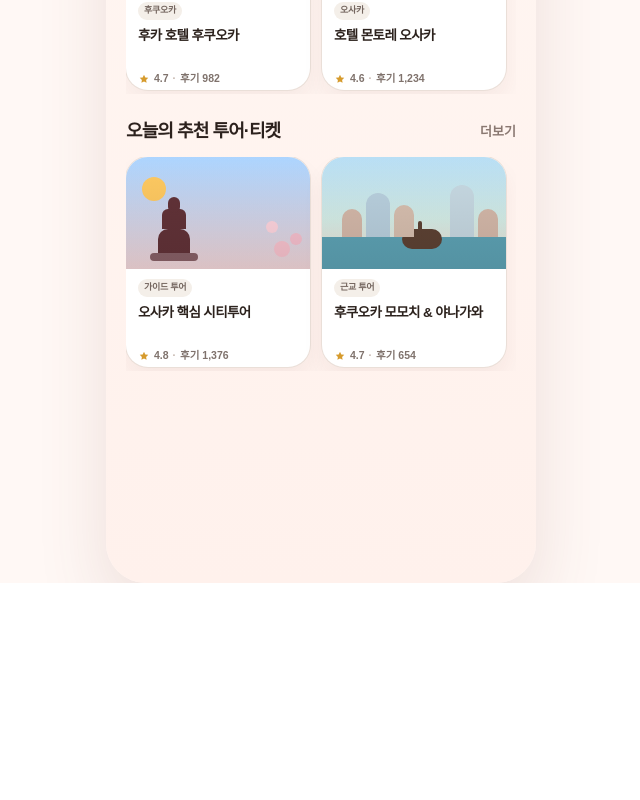
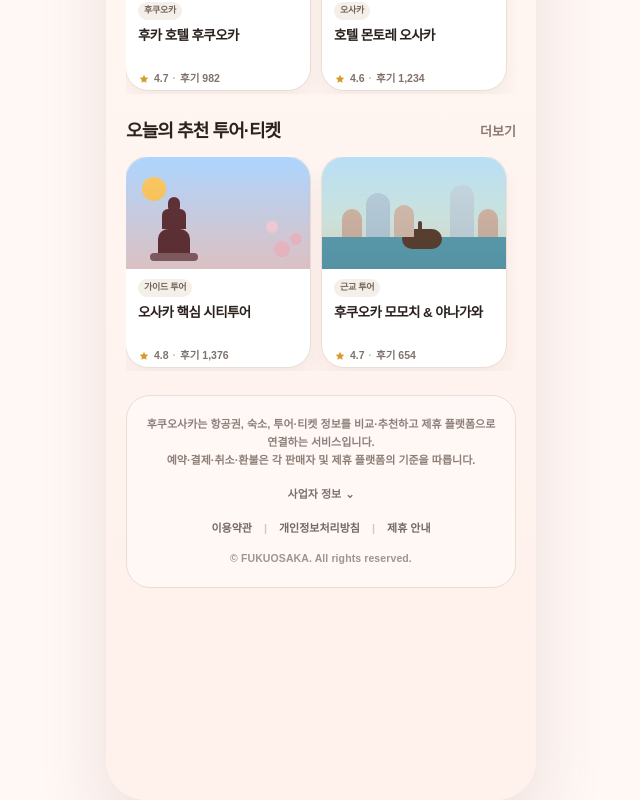
Before and after one commit to munani0918/fukuosaka, a Next.js app: page / in a window 1280 px wide. Shown: the part 1275-2075 px from the top of the page, without its empty margins (319-959 px from the left). Before the commit the page ends 1858 px from the top, so only its background shows below. Built offline with nearby package versions, Linux system fonts and the light colour scheme; no server answers.

Commit message:
Add Kakao login gated saves and policy pages

```diff
--- a/app/page.tsx
+++ b/app/page.tsx
@@ -4,6 +4,7 @@ import { BottomTabBar } from "@/src/components/home/BottomTabBar";
 import { BudgetSamplePlans } from "@/src/components/home/BudgetSamplePlans";
 import { AppSplash } from "@/src/components/home/AppSplash";
 import { HeroSection } from "@/src/components/home/HeroSection";
+import { HomePolicyFooter } from "@/src/components/home/HomePolicyFooter";
 import { QuickSearchLinks } from "@/src/components/home/QuickSearchLinks";
 import { StayCardCarousel } from "@/src/components/home/StayCardCarousel";
 import { TopAppBar } from "@/src/components/home/TopAppBar";
@@ -30,6 +31,7 @@ export default async function HomePage() {
           <QuickSearchLinks />
           <StayCardCarousel items={homeData.stayCards} />
           <TourCardCarousel items={homeData.tourCards} />
+          <HomePolicyFooter />
         </div>
       </div>
 
--- /dev/null
+++ b/src/components/home/HomePolicyFooter.tsx
@@ -0,0 +1,45 @@
+import Link from "next/link";
+
+export function HomePolicyFooter() {
+  return (
+    <footer className="mx-5 mt-2 rounded-[24px] border border-[#eaded8] bg-[#fffaf7]/86 px-4 py-5 text-center text-[11px] font-semibold leading-relaxed text-[#8d7f78]">
+      <p>
+        후쿠오사카는 항공권, 숙소, 투어·티켓 정보를 비교·추천하고 제휴
+        플랫폼으로 연결하는 서비스입니다.
+        <br />
+        예약·결제·취소·환불은 각 판매자 및 제휴 플랫폼의 기준을 따릅니다.
+      </p>
+
+      <details className="group mt-3">
+        <summary className="inline-flex cursor-pointer list-none items-center gap-1 rounded-full px-2 py-1 text-[11px] font-bold text-[#7d706a] underline-offset-4 hover:underline">
+          사업자 정보
+          <span className="transition-transform group-open:rotate-180">⌄</span>
+        </summary>
+        <p className="mx-auto mt-2 max-w-[300px] rounded-[18px] bg-white/70 px-3 py-2 text-[10.5px] leading-relaxed text-[#9a8a83]">
+          사업자 세부 정보는 서비스 운영 단계에 맞춰 업데이트됩니다.
+        </p>
+      </details>
+
+      <nav
+        className="mt-3 flex flex-wrap items-center justify-center gap-x-3 gap-y-1 text-[11px] font-bold text-[#756861]"
+        aria-label="정책 링크"
+      >
+        <Link href="/terms" className="underline-offset-4 hover:underline">
+          이용약관
+        </Link>
+        <span className="text-[#d4c6bf]">|</span>
+        <Link href="/privacy" className="underline-offset-4 hover:underline">
+          개인정보처리방침
+        </Link>
+        <span className="text-[#d4c6bf]">|</span>
+        <Link href="/affiliate-disclosure" className="underline-offset-4 hover:underline">
+          제휴 안내
+        </Link>
+      </nav>
+
+      <p className="mt-3 text-[10.5px] font-bold tracking-[0.01em] text-[#a0948e]">
+        © FUKUOSAKA. All rights reserved.
+      </p>
+    </footer>
+  );
+}
```
